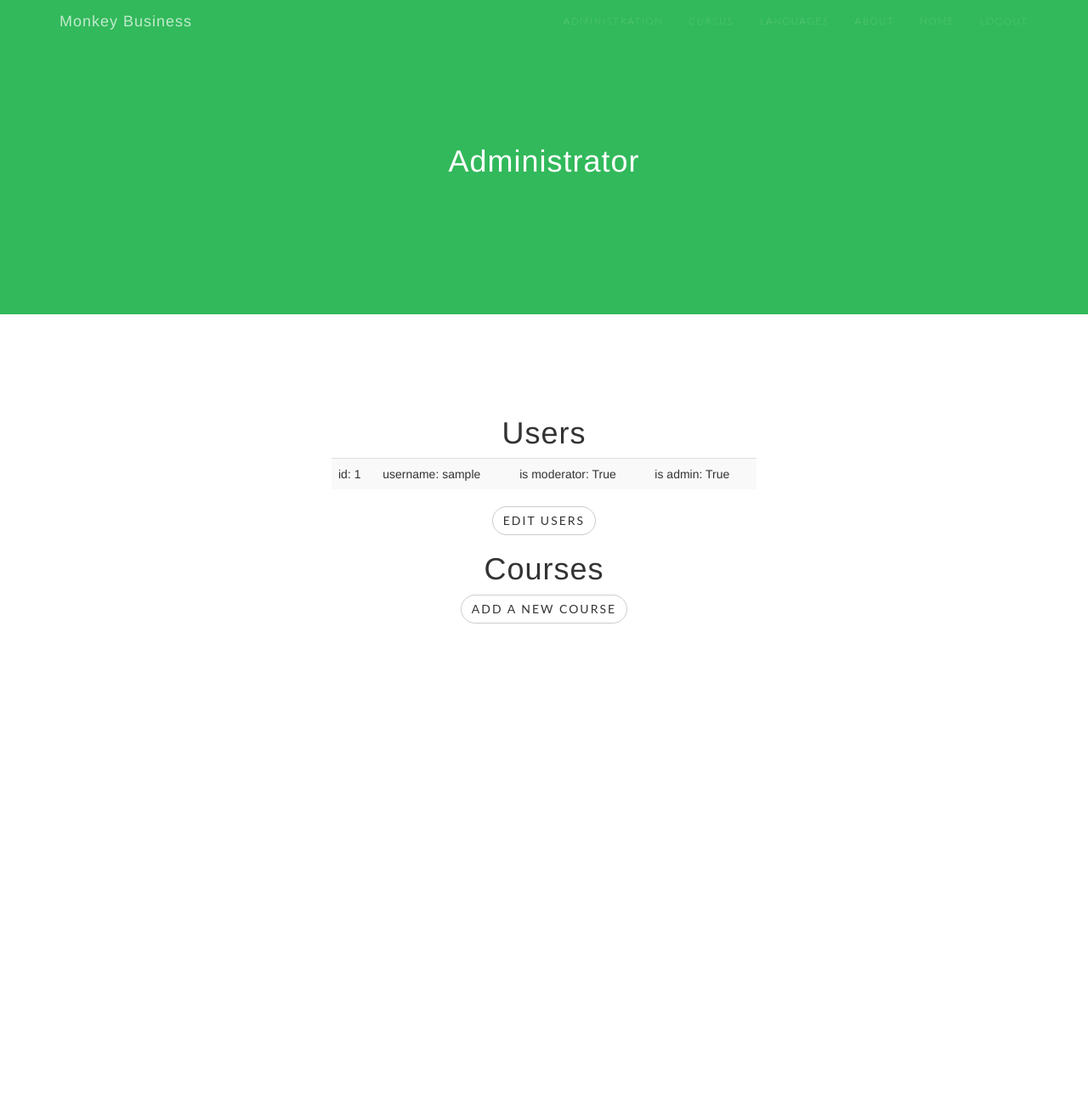
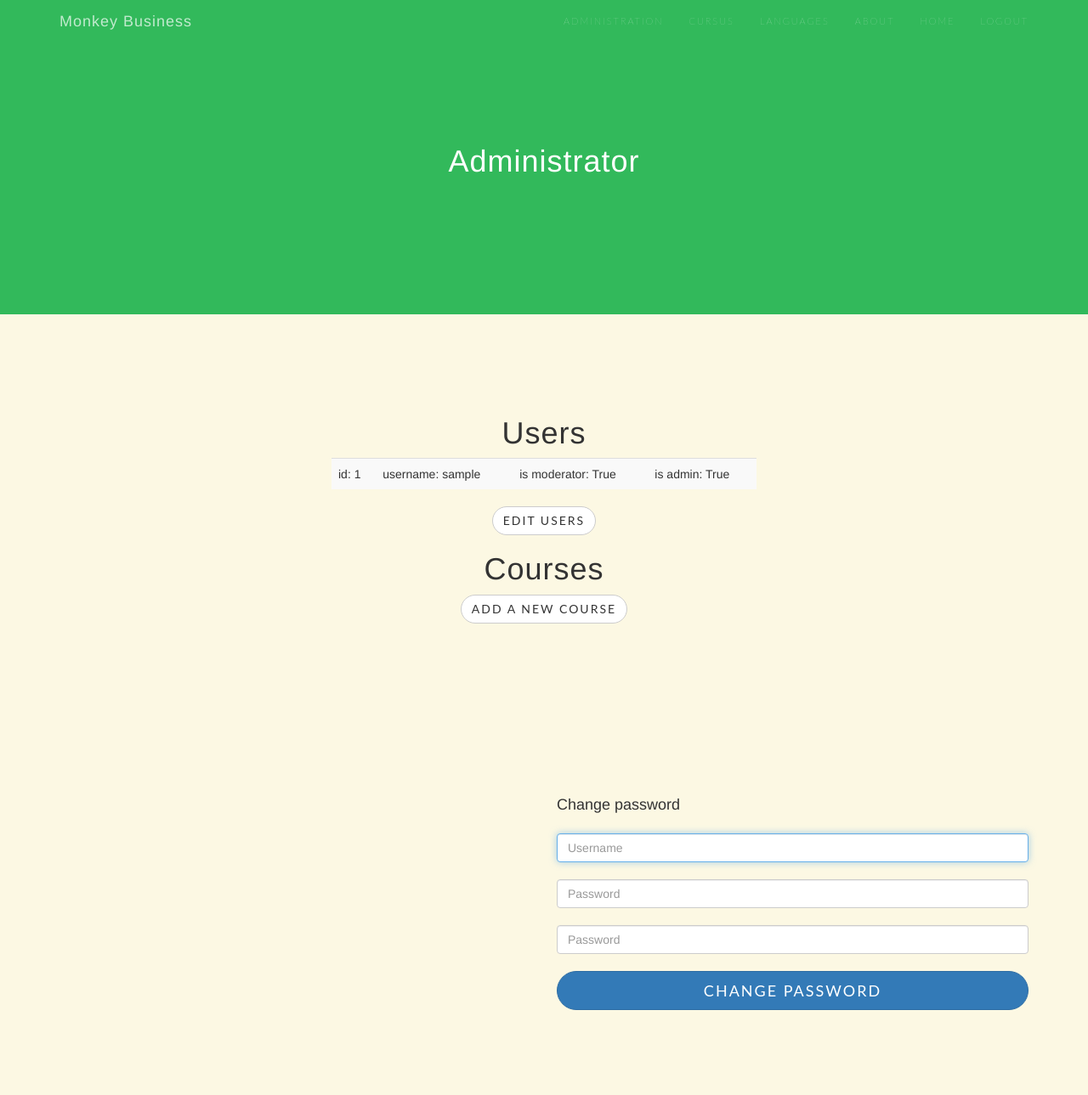
Before and after one commit to dennisslimmers/MonkeyBusiness, a Django app: page /administrator/ in a window 1280 px wide. Shown: the whole page at 85% size. Before the commit the page ends 734 px from the top, so only its background shows below. Run offline with Django 3.2, Linux system fonts and the light colour scheme; the visitor is signed in with stand-in values (Sample User, id 1); data comes from the database, SQL or seed files in the repository; some libraries are stand-ins or nearby versions.

Commit message:
Added Admin password change Added user password change

```diff
--- a/DjangoProjects/urls.py
+++ b/DjangoProjects/urls.py
@@ -18,9 +18,11 @@ urlpatterns = [
     url(r'', include('login.urls')),
     url(r'^login/$', authviews.login, {'template_name': 'login.html', 'authentication_form': LoginForm}, name="login"),
     url(r'registerSubmit/', loginviews.create, name="registerSubmit"),
+    url(r'passwordSubmit/', loginviews.changePassword, name="passwordSubmit"),
     url(r'logout/', authviews.logout, name="logout"),
     url(r'addcourse/', adminviews.renderAddCourse),
     url(r'administrator/',adminviews.renderAdministrator, name="administrator"),
+    url(r'passwordSubmitAdmin/', adminviews.passwordSubmitAdmin, name="passwordSubmitAdmin"),
     url(r'editusers/', adminviews.renderEditUsers, name="editusers"),
     url(r'makestaff/', adminviews.makeUserStaff, name="makestaff"),
     url(r'insertcourse/', adminviews.addCourse, name="insertcourse")
--- a/MonkeyBusiness/static/css/main.css
+++ b/MonkeyBusiness/static/css/main.css
@@ -442,4 +442,5 @@ img::-moz-selection {
 }
 body {
   webkit-tap-highlight-color: #222222;
+  background-color: #fcf8e3;
 }
--- a/administrator/views.py
+++ b/administrator/views.py
@@ -63,3 +63,18 @@ def addCourse(request):
 
 
     return redirect("administrator")
+
+def passwordSubmitAdmin(request):
+    if request.method == "POST":
+        username = request.POST["username"]
+        passwordI = request.POST["passwordI"]
+        passwordII = request.POST["passwordII"]
+        if passwordI == passwordII:
+            u = User.objects.get(username=username)
+            u.set_password(passwordI)
+            u.save()
+            return redirect("home")
+        else:
+            return redirect("home")
+    else:
+        return redirect("home")
--- a/login/forms.py
+++ b/login/forms.py
@@ -7,4 +7,4 @@ class LoginForm(AuthenticationForm):
     username = forms.CharField(label="Username", max_length=30,
                                widget=forms.TextInput(attrs={'class': 'form-control', 'name': 'username', 'placeholder' : "Username"}))
     password = forms.CharField(label="Password", max_length=30,
-                               widget=forms.TextInput(attrs={'class': 'form-control', 'name': 'password', 'placeholder' : "Password"}))
+                               widget=forms.TextInput(attrs={'class': 'form-control', 'name': 'password', 'placeholder' : "Password", "type": "password"}))
--- a/templates/administrator.html
+++ b/templates/administrator.html
@@ -33,6 +33,24 @@
                     </div>
                 </div>
             </section>
+                    <section id="features" class="features">
+            <div class="container">
+                <div class="row">
+                    <div class="col-sm-6">
+                    </div>
+                    <div class="col-sm-6">
+                        <form class="form-signin" action="{% url "passwordSubmitAdmin" %}" method="post">
+                            {% csrf_token %}
+                            <p class="form-signin-heading">Change password</p>
+                            <input type="text" class="form-control" name="username" placeholder="Username" required="" autofocus="" /><br>
+                            <input type="password" class="form-control" name="passwordI" placeholder="Password" required="" autofocus="" /><br>
+                            <input type="password" class="form-control" name="passwordII" placeholder="Password" required=""/><br>
+                            <button class="btn btn-lg btn-primary btn-block" type="submit">Change password</button>
+                        </form>
+                    </div>
+                </div>
+            </div>
+        </section>
         {% else %}
             <h1>No  permission</h1>
         {% endif %}
```
Also changed, not shown: login/views.py (+16 -1 lines), templates/home.html (+11 -3 lines).
